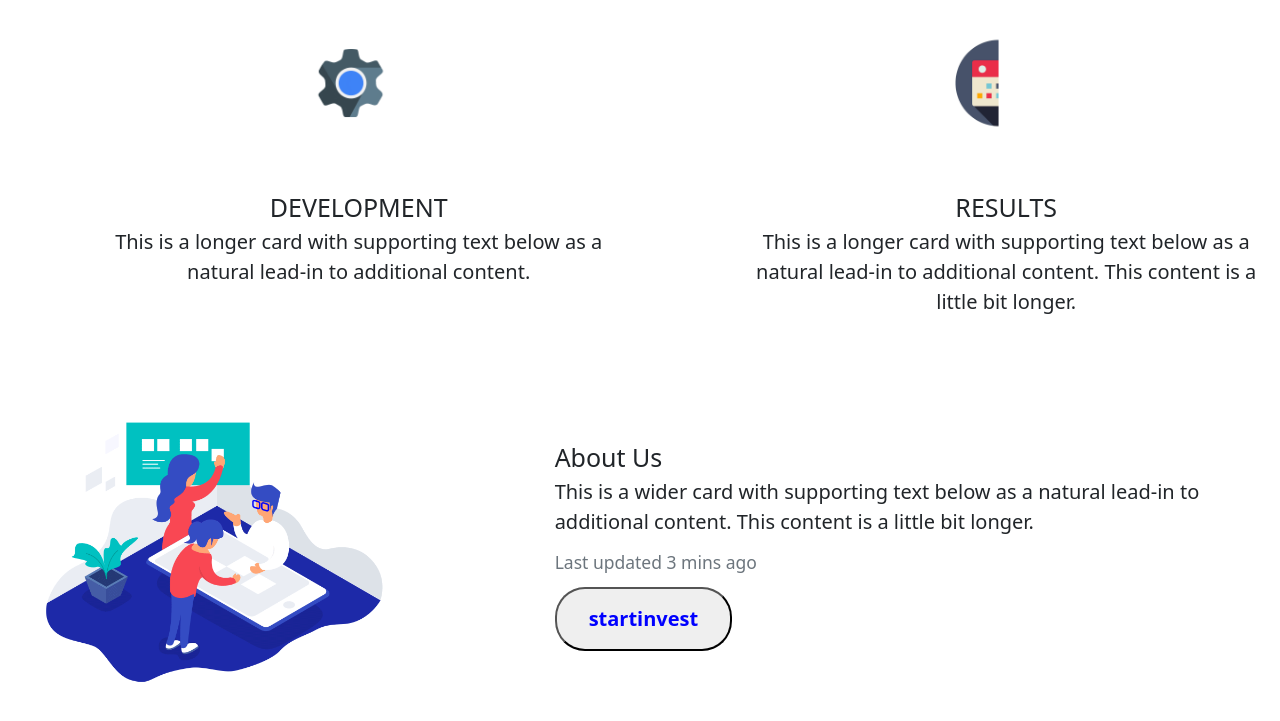
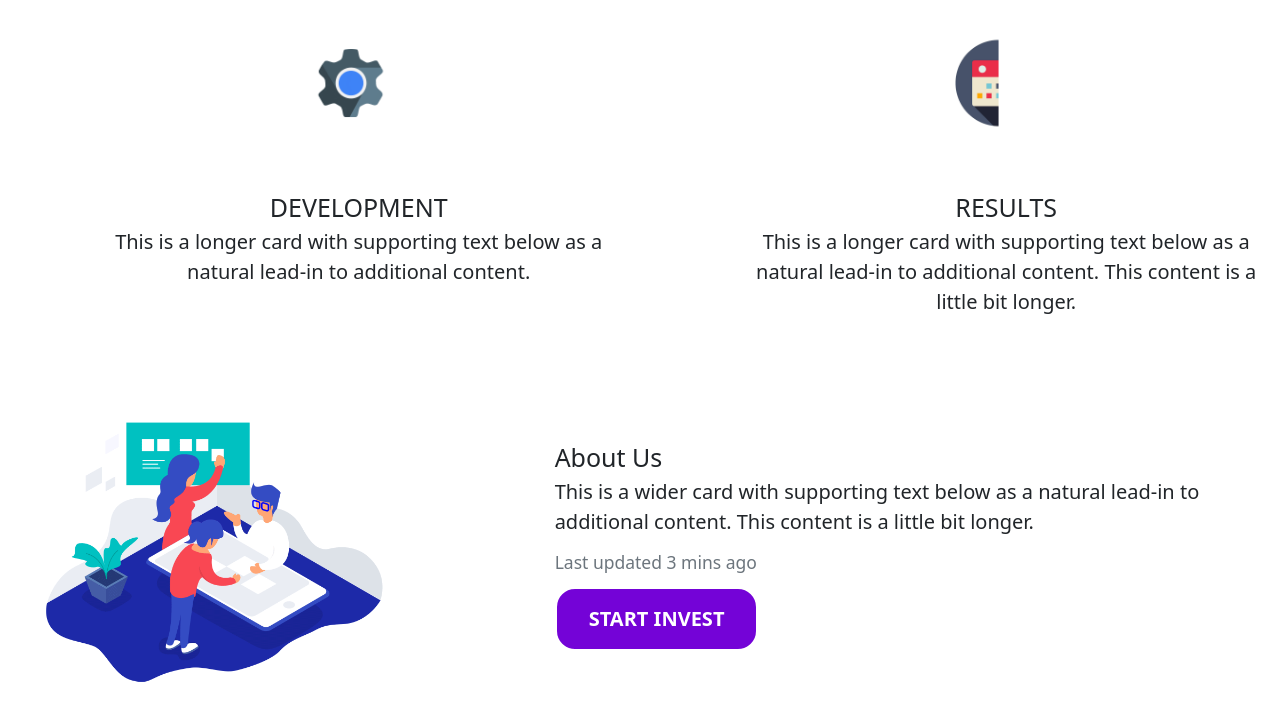
Before and after one commit to Kartikey353/kwiik-distp, a plain HTML site: page index.html in a window 1280 px wide. Shown: the part 1133-1854 px from the top of the page. Drawn offline with nearby package versions, Linux system fonts and the light colour scheme.

Commit message:
update index.html

```diff
--- a/index.html
+++ b/index.html
@@ -136,7 +136,7 @@
             <p class="card-text">This is a wider card with supporting text below as a natural lead-in to additional
               content. This content is a little bit longer.</p>
             <p class="card-text"><small class="text-muted">Last updated 3 mins ago</small></p>
-            <button class="insideaboutbutton">startinvest</button>
+            <button style="border: 2px solid white; border-radius: 20px; background-color: rgb(116,3,215);" class="investnow"><a style="color: white;" href="createaccount.html">START INVEST</a></button>
           </div>
         </div>
       </div>
```
